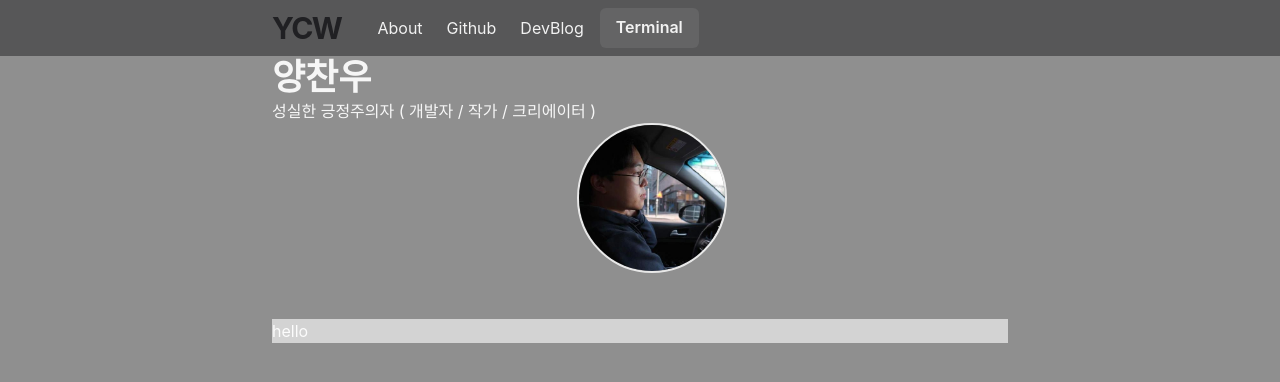
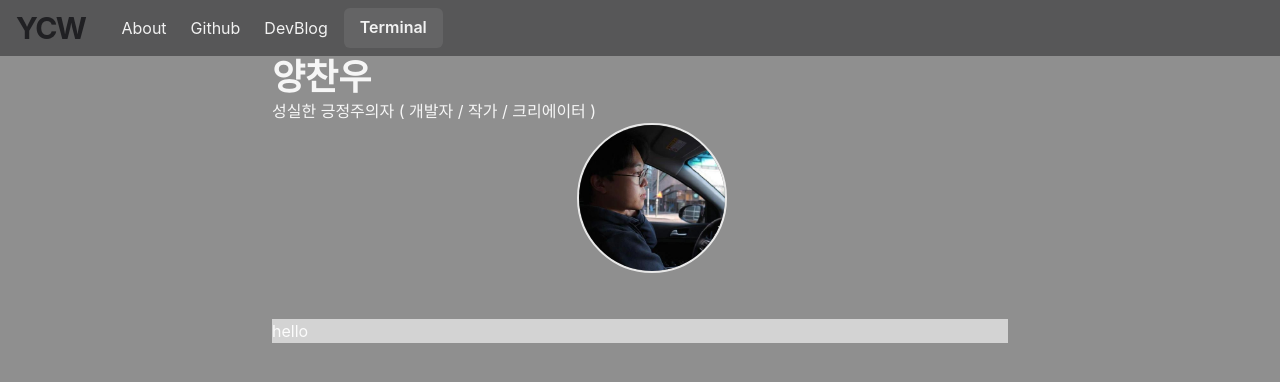
Before and after one commit to Oizys18/my_portfoilo, a Next.js app: page / in a window 1280 px wide. Shown: the top 382 px of the page. Built offline with nearby package versions, Linux system fonts and the light colour scheme.

Commit message:
Add builds

```diff
--- a/components/navbar.js
+++ b/components/navbar.js
@@ -46,10 +46,10 @@ const Navbar = ({ path, drawerController }) => {
       <Container
         display="flex"
         p={2}
-        maxW="container.md"
+        maxW="container.xl"
         wrap="wrap"
         align="center"
-        justify="space-between"
+        justify="flex-end"
       >
         <Flex align="center" mr={5}>
           <Heading as="h1" size="lg" letterSpacing={'tighter'}>
@@ -77,13 +77,14 @@ const Navbar = ({ path, drawerController }) => {
           </Link>
           <Button onClick={drawerController}>Terminal</Button>
         </Stack>
-        <Box flex={1} align="right">
+        <Box flex={1} align="">
           <Box ml={2} display={{ base: 'inline-block', md: 'none' }}>
             <Menu>
               <MenuButton
                 as={IconButton}
                 icon={<HamburgerIcon />}
                 variant="outline"
+                right
                 aria-label="Options"
               />
               <MenuList>
```
Also changed, not shown: pages/_document.js (renamed from pages/_documents.js), 3 other files (tests, documents, lock files or other folders).
